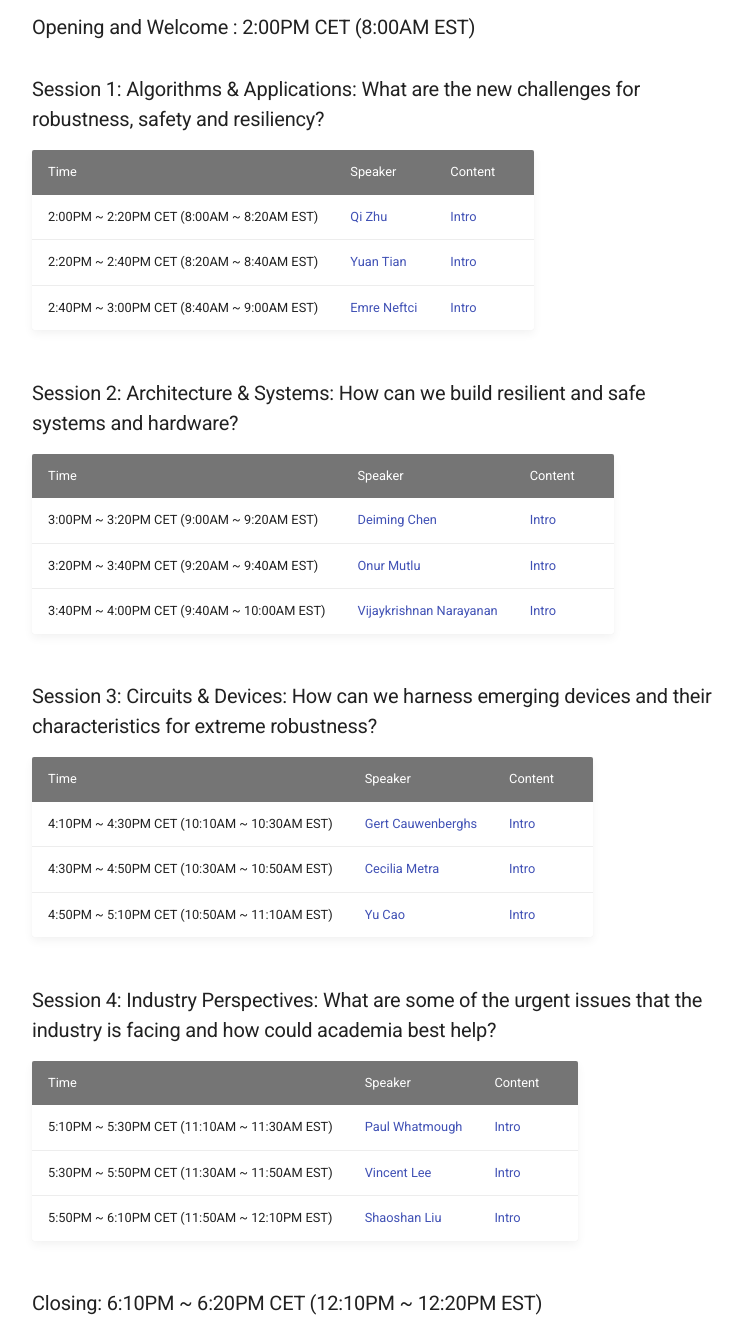
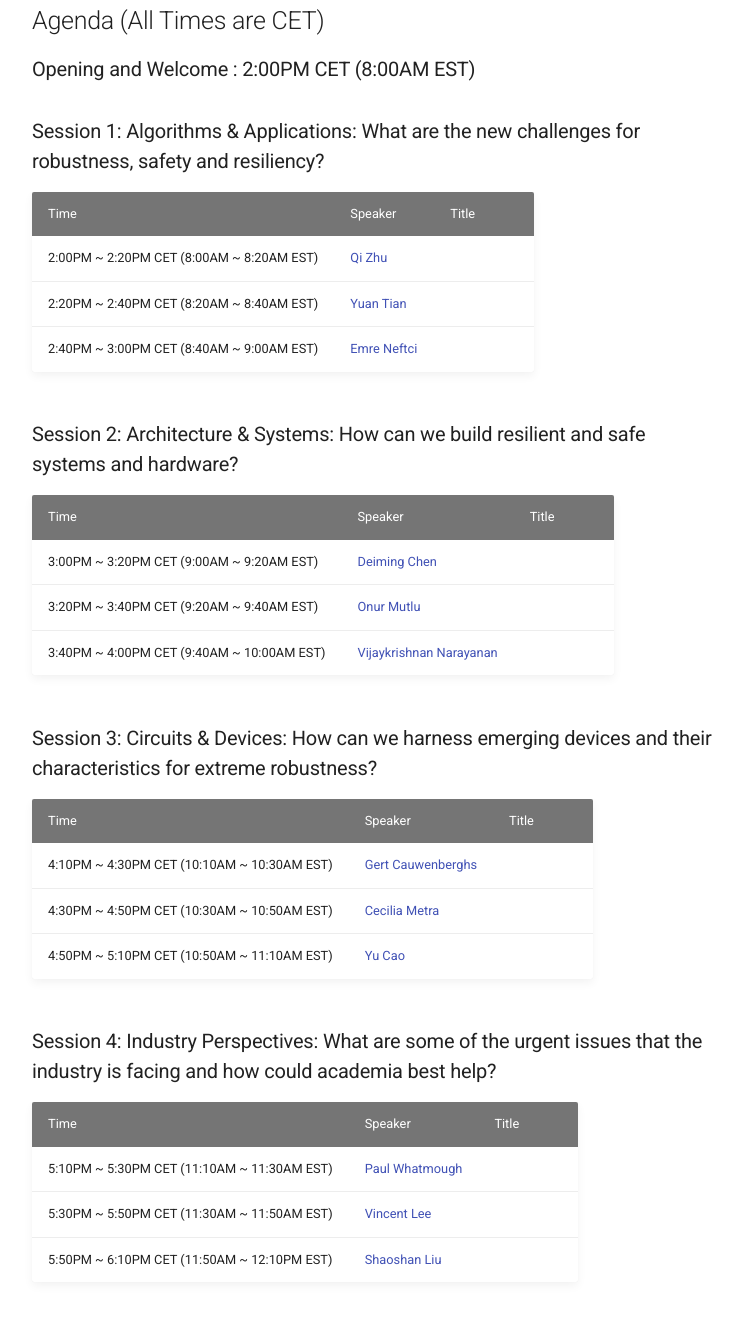
Before and after one commit to rss2workshop/rss2workshop.github.io, a plain HTML site: page index.html in a window 1280 px wide. Shown: the part 1261-2582 px from the top of the page, without its empty margins (264-1005 px from the left). Drawn offline with Linux system fonts and the light colour scheme.

Commit message:
zoom linke update

```diff
--- a/index.html
+++ b/index.html
@@ -387,6 +387,7 @@
 <p><strong> This workshop is in conjunction with <a href="https://asplos-conference.org/">ASPLOS 2022</a> </strong>
 &nbsp; </p>
 <p><strong> Monday, February 28, 2022 | Half Day</strong></p>
+<p><strong> Zoom Link: <a href="https://rochester.zoom.us/j/93812296406">https://rochester.zoom.us/j/93812296406</a> </strong></p>
 <h2 id="introduction">Introduction</h2>
 <p>Welcome to the Workshop on Robustness and Safe Software 2.0 (RSS2).
 &nbsp;</p>
@@ -410,24 +411,24 @@
 <tr>
 <th>Time</th>
 <th align="left">Speaker</th>
-<th>Content</th>
+<th>Title</th>
 </tr>
 </thead>
 <tbody>
 <tr>
 <td>2:00PM ~ 2:20PM CET (8:00AM ~ 8:20AM EST)</td>
 <td align="left"><a href="http://eecs.northwestern.edu/~qzhu/">Qi Zhu</a></td>
-<td><a href="#jump1">Intro</a></td>
+<td></td>
 </tr>
 <tr>
 <td>2:20PM ~ 2:40PM CET (8:20AM ~ 8:40AM EST)</td>
 <td align="left"><a href="https://www.ytian.info/">Yuan Tian</a></td>
-<td><a href="#jump2">Intro</a></td>
+<td></td>
 </tr>
 <tr>
 <td>2:40PM ~ 3:00PM CET (8:40AM ~ 9:00AM EST)</td>
 <td align="left"><a href="https://nmi-lab.org/authors/eneftci/">Emre Neftci</a></td>
-<td><a href="#jump7">Intro</a></td>
+<td></td>
 </tr>
 </tbody>
 </table>
@@ -437,24 +438,24 @@
 <tr>
 <th>Time</th>
 <th align="left">Speaker</th>
-<th>Content</th>
+<th>Title</th>
 </tr>
 </thead>
 <tbody>
 <tr>
 <td>3:00PM ~ 3:20PM CET (9:00AM ~ 9:20AM EST)</td>
 <td align="left"><a href="https://dchen.ece.illinois.edu/">Deiming Chen</a></td>
-<td><a href="#jump3">Intro</a></td>
+<td></td>
 </tr>
 <tr>
 <td>3:20PM ~ 3:40PM CET (9:20AM ~ 9:40AM EST)</td>
 <td align="left"><a href="https://people.inf.ethz.ch/omutlu/">Onur Mutlu</a></td>
-<td><a href="#jump8">Intro</a></td>
+<td></td>
 </tr>
 <tr>
 <td>3:40PM ~ 4:00PM CET (9:40AM ~ 10:00AM EST)</td>
 <td align="left"><a href="https://sites.psu.edu/vijaykrishnannarayanan/">Vijaykrishnan Narayanan</a></td>
-<td><a href="#jump9">Intro</a></td>
+<td></td>
 </tr>
 </tbody>
 </table>
@@ -464,24 +465,24 @@
 <tr>
 <th>Time</th>
 <th align="left">Speaker</th>
-<th>Content</th>
+<th>Title</th>
 </tr>
 </thead>
 <tbody>
 <tr>
 <td>4:10PM ~ 4:30PM CET (10:10AM ~ 10:30AM EST)</td>
 <td align="left"><a href="https://isn.ucsd.edu/index.php">Gert Cauwenberghs</a></td>
-<td><a href="#jump4">Intro</a></td>
+<td></td>
 </tr>
 <tr>
 <td>4:30PM ~ 4:50PM CET (10:30AM ~ 10:50AM EST)</td>
 <td align="left"><a href="https://www.computer.org/profiles/cecilia-metra">Cecilia Metra</a></td>
-<td><a href="#jump5">Intro</a></td>
+<td></td>
 </tr>
 <tr>
 <td>4:50PM ~ 5:10PM CET (10:50AM ~ 11:10AM EST)</td>
 <td align="left"><a href="http://nimo.asu.edu/ycao/">Yu Cao</a></td>
-<td><a href="#jump6">Intro</a></td>
+<td></td>
 </tr>
 </tbody>
 </table>
@@ -491,24 +492,24 @@
 <tr>
 <th>Time</th>
 <th align="left">Speaker</th>
-<th>Content</th>
+<th>Title</th>
 </tr>
 </thead>
 <tbody>
 <tr>
 <td>5:10PM ~ 5:30PM CET (11:10AM ~ 11:30AM EST)</td>
 <td align="left"><a href="https://www.arm.ecs.soton.ac.uk/people/paul-whatmough/">Paul Whatmough</a></td>
-<td><a href="#jump4">Intro</a></td>
+<td></td>
 </tr>
 <tr>
 <td>5:30PM ~ 5:50PM CET (11:30AM ~ 11:50AM EST)</td>
 <td align="left"><a href="https://www.linkedin.com/in/vincent-lee-15685425/">Vincent Lee</a></td>
-<td><a href="#jump5">Intro</a></td>
+<td></td>
 </tr>
 <tr>
 <td>5:50PM ~ 6:10PM CET (11:50AM ~ 12:10PM EST)</td>
 <td align="left"><a href="https://scholar.harvard.edu/shaoshanliu">Shaoshan Liu</a></td>
-<td><a href="#jump6">Intro</a></td>
+<td></td>
 </tr>
 </tbody>
 </table>
```
